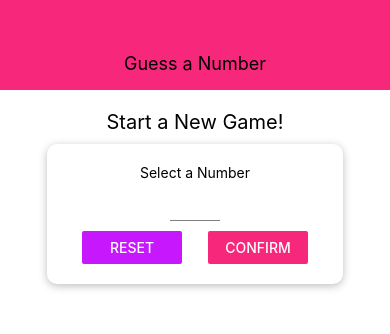
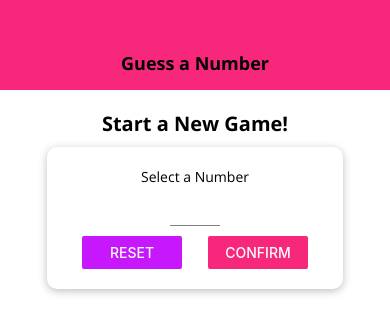
Before and after one commit to rgluis/expo-app-example, a React Native app: screen / in a window 390 px wide. Shown: the top 334 px of the page. Built offline with nearby package versions, Linux system fonts and the light colour scheme.

Commit message:
Add font types to the app

```diff
--- a/App.js
+++ b/App.js
@@ -1,6 +1,8 @@
 import { StatusBar } from "expo-status-bar";
 import React, { useState } from "react";
 import { StyleSheet, View } from "react-native";
+import * as Font from 'expo-font';
+import AppLoading from 'expo-app-loading';
 
 import Header from "./components/Header";
 
@@ -8,9 +10,27 @@
 import GameScreen from './screens/GameScreen';
 import GameOverScreen from "./screens/GameOverScreen";
 
+const fetchFonts = () => {
+    return Font.loadAsync({
+        'open-sans': require('./assets/fonts/OpenSans-Regular.ttf'),
+        'open-sans-bold': require('./assets/fonts/OpenSans-Bold.ttf'),
+    });
+}
+
 export default function App() {
     const [userNumber, setUserNumber] = useState();
     const [guessRounds, setGuessRounds] = useState(0);
+    const [dataLoaded, setDataLoaded] = useState(false);
+
+    if (!dataLoaded) {
+        return (
+            <AppLoading
+                startAsync={fetchFonts}
+                onFinish={() => setDataLoaded(true)}
+                onError={(err) => console.log(err)}
+            />
+        );
+    }
 
     const configureNewGameHandler = () => {
         setGuessRounds(0);
--- /dev/null
+++ b/components/BodyText.js
@@ -0,0 +1,12 @@
+import React from 'react';
+import { Text, StyleSheet } from 'react-native';
+
+const BodyText = ({children}) => <Text style={styles.body}>{children}</Text>;
+
+const styles = StyleSheet.create({
+    body: {
+        fontFamily: 'open-sans',
+    },
+});
+
+export default BodyText;
--- a/components/Header.js
+++ b/components/Header.js
@@ -23,6 +23,7 @@
     headerTitle: {
         color: 'black',
         fontSize: 18,
+        fontFamily: 'open-sans-bold',
     },
 });
 
--- /dev/null
+++ b/components/TitleText.js
@@ -0,0 +1,13 @@
+import React from 'react';
+import { Text, StyleSheet } from 'react-native';
+
+const TitleText = ({children, style}) => <Text style={{...styles.title, ...style}}>{children}</Text>;
+
+const styles = StyleSheet.create({
+    title: {
+        fontFamily: 'open-sans-bold',
+        fontSize: 18,
+    },
+});
+
+export default TitleText;
--- a/package.json
+++ b/package.json
@@ -9,6 +9,8 @@
   },
   "dependencies": {
     "expo": "~40.0.0",
+    "expo-app-loading": "^1.0.1",
+    "expo-font": "~8.4.0",
     "expo-status-bar": "~1.0.3",
     "react": "16.13.1",
     "react-dom": "16.13.1",
--- a/screens/StartGameScreen.js
+++ b/screens/StartGameScreen.js
@@ -4,7 +4,9 @@
 import Card from '../components/Card';
 import Input from '../components/Input';
 import NumberContainer from '../components/NumberContainer';
+import BodyText from '../components/BodyText';
 import Colors from '../constants/colors';
+import TitleText from '../components/TitleText';
 
 const StartGameScreen = ({onStartGame}) => {
     const [enteredValue, setEnteredValue] = useState('');
@@ -54,9 +56,9 @@
             Keyboard.dismiss();
         }}>
             <View style={styles.screen}>
-                <Text style={styles.title}>Start a New Game!</Text>
+                <TitleText style={styles.title}>Start a New Game!</TitleText>
                 <Card style={styles.inputContainer}>
-                    <Text>Select a Number</Text>
+                    <BodyText>Select a Number</BodyText>
                     <Input
                         style={styles.input}
                         blurOnSubmit
```
Also changed, not shown: 1 other file (tests, documents, lock files or other folders).
